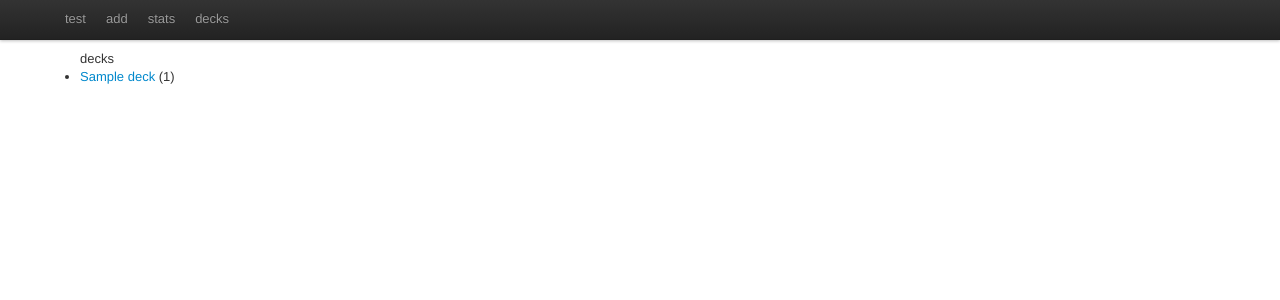
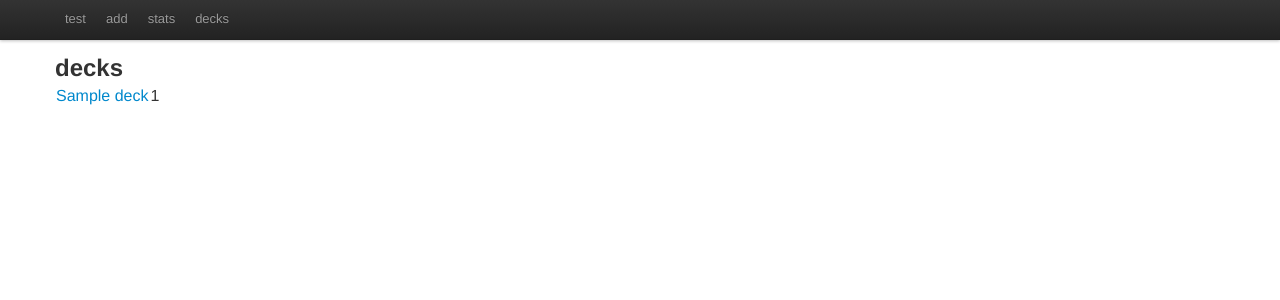
Before and after one commit to thraxil/sebastian, a Django app: template leitner/templates/decks.html in a window 1280 px wide. Shown: the top 300 px of the page. Run offline with Django 3.2, Linux system fonts and the light colour scheme; the template is opened without the code that fills it: most values are stand-ins (such as "Sample title", 1, 10 or a date in 2020); some libraries are stand-ins or nearby versions.

Commit message:
put into a table

```diff
--- a/leitner/templates/decks.html
+++ b/leitner/templates/decks.html
@@ -4,10 +4,16 @@
 
 {% block content %}
 
-<ul>decks
+<h2>decks</h2>
+<table>
 {% for deck in decks %}
-<li><a href="{{ deck.get_absolute_url }}"  style="background-color: #{{ deck.bgcolor }}; color: #{{ deck.fgcolor }};">{{ deck.name }}</a> ({{ deck.num_cards }})</li>
+<tr>
+<td>
+<a href="{{ deck.get_absolute_url }}"  style="background-color: #{{ deck.bgcolor }}; color: #{{ deck.fgcolor }};">{{ deck.name }}</a>
+</td>
+<td>{{ deck.num_cards }}</td>
+</tr>
 {% endfor %}
-</ul>
+</table>
 
 {% endblock %}
```
